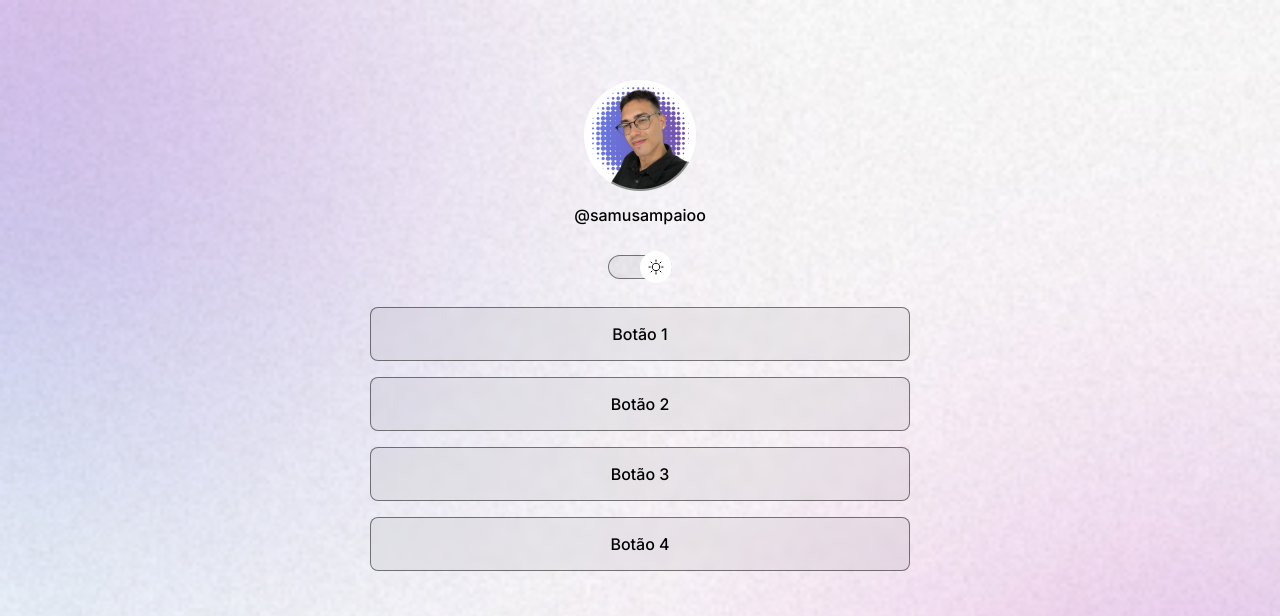
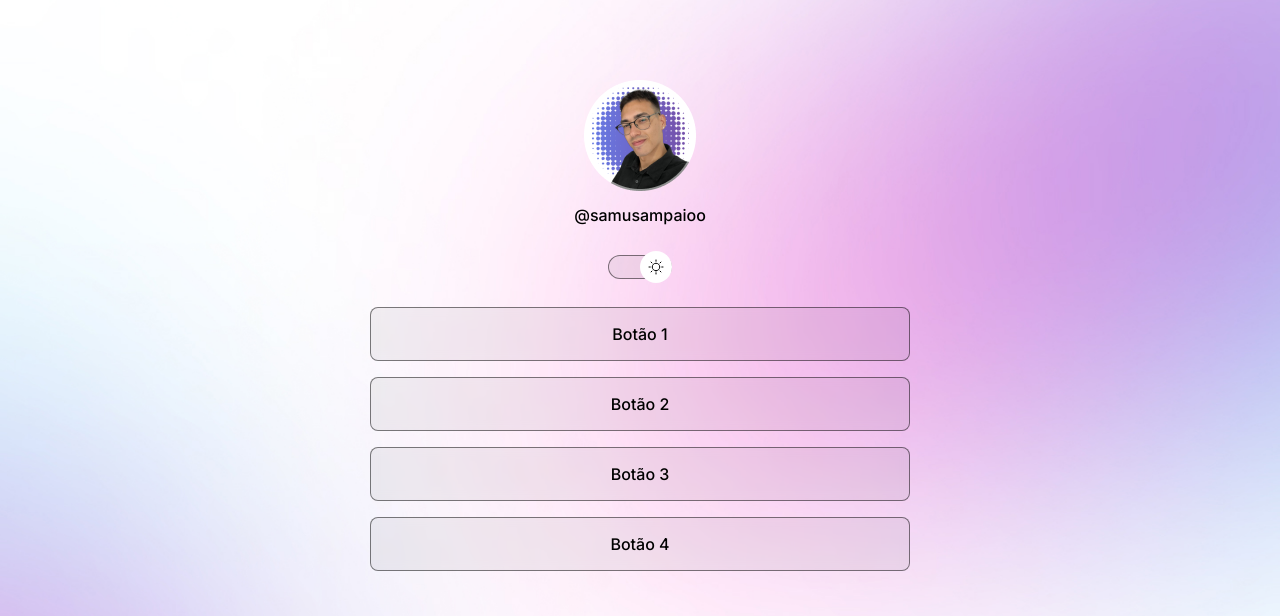
Before and after one commit to SamuelCSampaio/projeto-bio, a plain HTML site: page index.html in a window 1280 px wide. Shown: the top 616 px of the page. Drawn offline with nearby package versions, Linux system fonts and the light colour scheme.

Commit message:
change background based on media queries

```diff
--- a/style.css
+++ b/style.css
@@ -34,6 +34,7 @@ body {
 
   /*background: color image repeat position/size*/
   background: var(--bg-url) no-repeat top center/cover;
+  height: 100vh;
 }
 
 body * {
@@ -165,3 +166,14 @@ footer {
   text-align: center;
   font-size: 14px;
 }
+
+/* media queries */
+@media (min-width: 700px) {
+  :root {
+    --bg-url: url(./assets/bg-desktop.jpg)
+  }
+
+  .light {
+    --bg-url: url(./assets/bg-desktop-light.jpg);
+  }
+}
```
